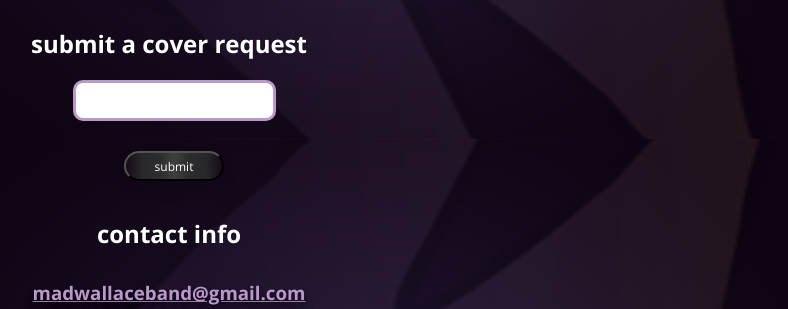
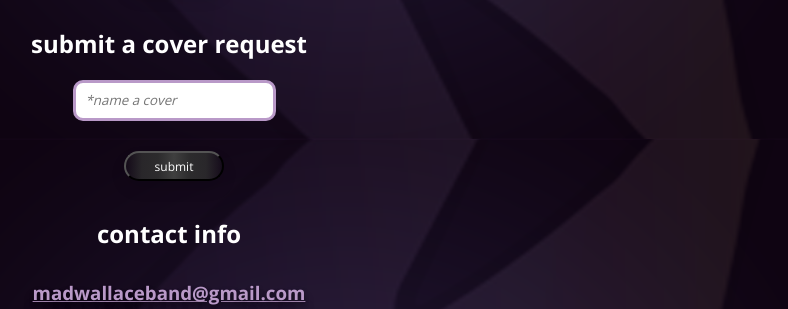
Before and after one commit to jarushford/Mad-Wallace, a PHP site: page /contact.html in a window 1280 px wide. Shown: the part 714-1023 px from the top of the page, without its empty margins (466-1254 px from the left). Run offline with PHP 8.4, Linux system fonts and the light colour scheme; some libraries are stand-ins or nearby versions.

Commit message:
Refactored Contact.css

```diff
--- a/contact.html
+++ b/contact.html
@@ -61,7 +61,7 @@
 		<div class="message">
 			<h2>get in touch</h2>
 			<!-- TODO: CONNECT FORMSPREE.IO AFTER DEPLOYMENT -->
-			<form class="contact-form" method="post" name="form_message" action="https:/formspree.io/madwallaceband@gmail.com">
+			<form class="contact-form" method="post" name="form_message" action="https:/formspree.io/madwallaceband@gmail.com" width="370px">
 				<input id="name" type="text" name="name" placeholder="*insert your name" size="52" maxlength="24"><br />
 				<input id="email" type="text" name="email" placeholder="*insert your email" size="52" maxlength="40"><br />
 				<textarea name="message" cols="50" rows="12" placeholder="Booking? Questions for the band? What is Lauer's eyebrow regimen? What is the secret to Chef Sabetta's beans?? Ask away"></textarea><br />
@@ -71,7 +71,7 @@
 		<div class="cover-idea">
 				<h2>submit a cover request</h2>
 				<form class="contact-form" method="post" name="cover_request"action="https:/formspree.io/madwallaceband@gmail.com">
-					<input id="cover-submission" type="text" name="text"><br />
+					<input id="cover-submission" type="text" name="text" placeholder="*name a cover"><br />
 					<input type="submit" value="submit" name="cover_submit" onClick="this.form.reset()">
 				</form>
 		</div>
--- a/styles/contact.css
+++ b/styles/contact.css
@@ -1,16 +1,15 @@
+/*formatting forms*/
+
 .contact{
 	text-align: center;
 }
 
+.contact-info, .message{
+	width: %100;
+}
+
 form[class="contact-form"] input, form textarea{
 	margin-bottom: 10px;
-}
-
-.contact-container{
-	width:%100;
-}
-.contact-info, .message{
-	width: %100;
 }
 
 input[type="text"]{
@@ -25,15 +24,8 @@ textarea {
 	padding: 10px;
 }
 
-h3 a{
-	padding: 2px;
-	color: #b999c8;
-	text-decoration: underline;
-}
 
-h3 a:hover {
-	text-decoration: none;
-}
+/*Placeholder text - Making the font to theme*/
 
 ::-webkit-input-placeholder{
 	font-family: 'Open Sans', sans-serif;
@@ -49,3 +41,15 @@ h3 a:hover {
 	font-family: 'Open Sans', sans-serif;
 	font-style: italic;
 }
+
+/*Adding style to Contact Info Links*/
+
+h3 a{
+	padding: 2px;
+	color: #b999c8;
+	text-decoration: underline;
+}
+
+h3 a:hover {
+	text-decoration: none;
+}
```
